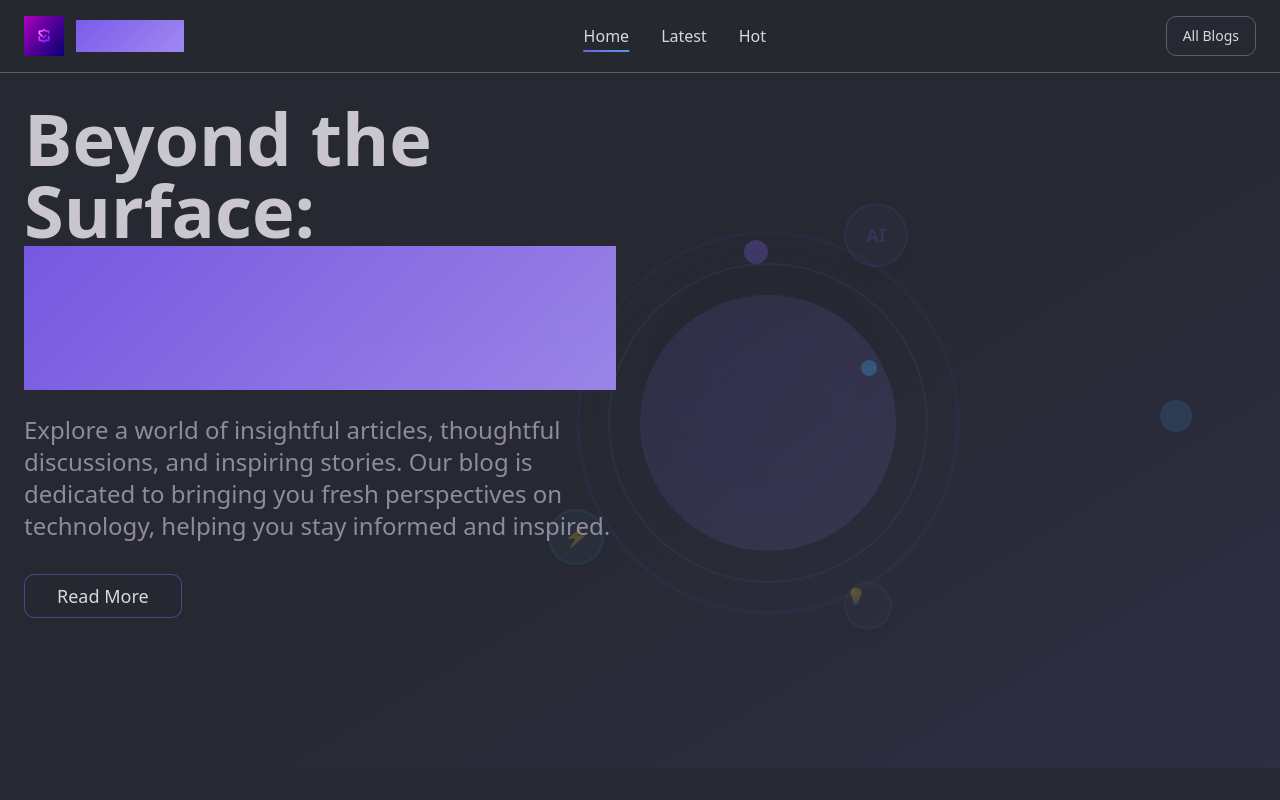
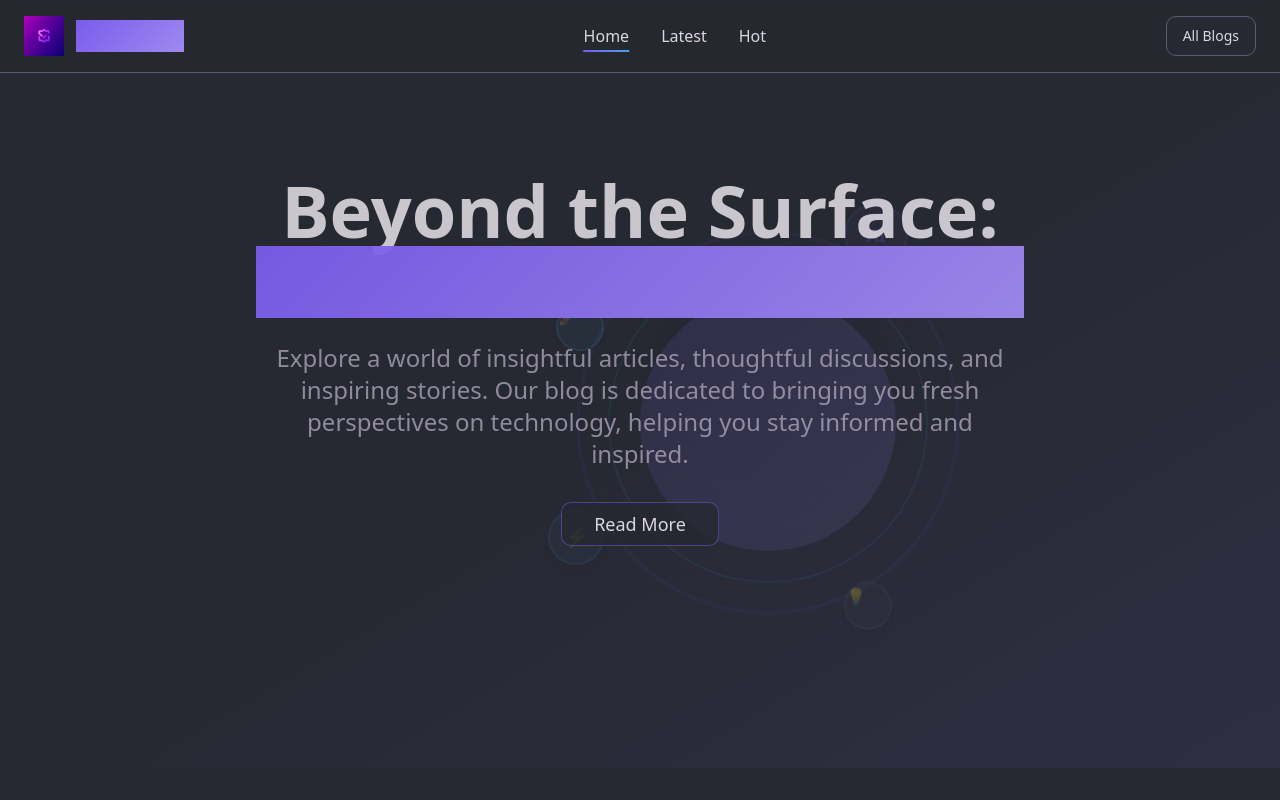
Before and after one commit to AhmedAbuYousuf/data-rain-blog, a React (Vite) app: page / in a window 1280 px wide. Shown: the top 800 px of the page. Built offline with nearby package versions, Linux system fonts and the light colour scheme.

Commit message:
Center hero section text
Center the text content within the hero section.

```diff
--- a/src/pages/BlogPage.tsx
+++ b/src/pages/BlogPage.tsx
@@ -122,20 +122,20 @@ const BlogPage = () => {
           </div>
 
           <div className="container mx-auto px-6 relative z-10">
-            <div className="grid lg:grid-cols-2 gap-12 items-center min-h-[70vh]">
-              {/* Left Content - Text with transparency */}
-              <div className="animate-on-scroll relative z-20">
+            <div className="flex items-center justify-center min-h-[70vh]">
+              {/* Centered Content */}
+              <div className="animate-on-scroll relative z-20 text-center max-w-4xl">
                 <h1 className="text-5xl md:text-7xl font-bold mb-6 leading-tight">
                   <span className="text-foreground/90">Beyond the Surface:</span>
                   <span className="block gradient-primary bg-clip-text text-transparent opacity-95">
                     Explore, Learn, Grow
                   </span>
                 </h1>
-                <p className="text-xl md:text-2xl text-muted-foreground/80 mb-8 leading-relaxed backdrop-blur-sm">
+                <p className="text-xl md:text-2xl text-muted-foreground/80 mb-8 leading-relaxed backdrop-blur-sm max-w-3xl mx-auto">
                   Explore a world of insightful articles, thoughtful discussions, and inspiring stories.
                   Our blog is dedicated to bringing you fresh perspectives on technology, helping you stay informed and inspired.
                 </p>
-                <div className="flex flex-col sm:flex-row gap-4">
+                <div className="flex justify-center">
                   <Button
                     size="lg"
                     variant="outline"
@@ -144,16 +144,6 @@ const BlogPage = () => {
                   >
                     Read More
                   </Button>
-                </div>
-              </div>
-
-              {/* Right side - mostly empty to let background animation show */}
-              <div className="animate-on-scroll relative z-10" style={{ animationDelay: '0.3s' }}>
-                <div className="relative w-full h-[400px] flex items-center justify-center">
-                  {/* Subtle accent elements */}
-                  <div className="absolute top-20 left-20 w-6 h-6 rounded-full bg-primary/30 animate-pulse"></div>
-                  <div className="absolute bottom-32 right-16 w-8 h-8 rounded-full bg-accent/30 animate-pulse" style={{ animationDelay: '1s' }}></div>
-                  <div className="absolute top-1/2 left-1/3 w-4 h-4 rounded-full bg-electric-blue/30 animate-pulse" style={{ animationDelay: '2s' }}></div>
                 </div>
               </div>
             </div>
```
